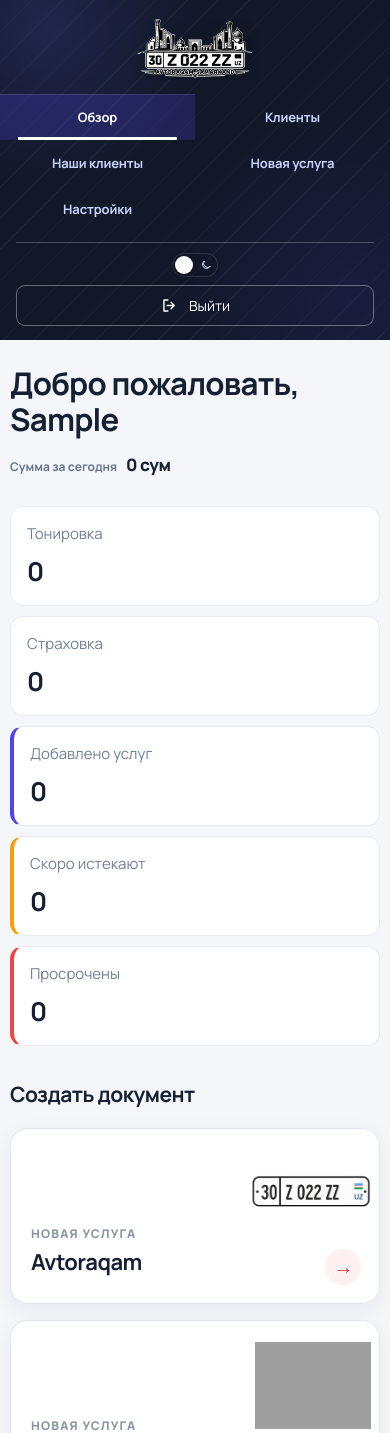
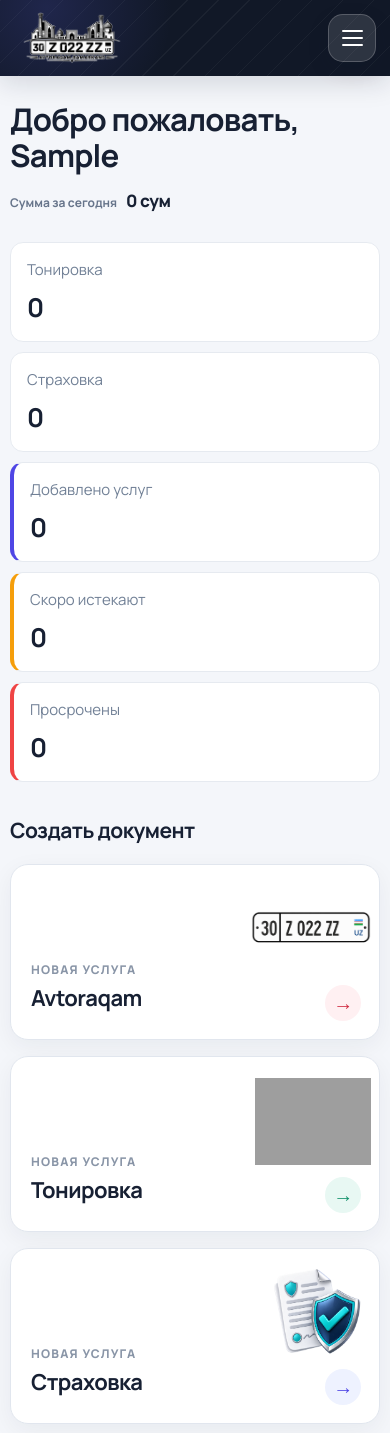
Before and after one commit to Shakhriyor10/avtoraqam, a Django app: page / in a window 390 px wide. Shown: the top 1433 px of the page. Run offline with Django 3.2, Linux system fonts and the light colour scheme; the visitor is signed in with stand-in values (Sample User, id 1); data that the repository does not hold is empty; grey boxes are pictures that could not be loaded.

Commit message:
asdasdazxczx

```diff
--- a/static/crm/app.js
+++ b/static/crm/app.js
@@ -1,4 +1,31 @@
 document.addEventListener('DOMContentLoaded', () => {
+  const mobileMenuToggle = document.getElementById('mobile-menu-toggle');
+  const mobileMenuBackdrop = document.getElementById('mobile-menu-backdrop');
+  const sidebar = document.querySelector('.sidebar');
+  if (mobileMenuToggle && mobileMenuBackdrop && sidebar) {
+    const closeMobileMenu = () => {
+      document.body.classList.remove('mobile-menu-open');
+      mobileMenuToggle.setAttribute('aria-expanded', 'false');
+      mobileMenuToggle.setAttribute('aria-label', 'Открыть меню');
+    };
+    const openMobileMenu = () => {
+      document.body.classList.add('mobile-menu-open');
+      mobileMenuToggle.setAttribute('aria-expanded', 'true');
+      mobileMenuToggle.setAttribute('aria-label', 'Закрыть меню');
+    };
+    mobileMenuToggle.addEventListener('click', () => {
+      document.body.classList.contains('mobile-menu-open') ? closeMobileMenu() : openMobileMenu();
+    });
+    mobileMenuBackdrop.addEventListener('click', closeMobileMenu);
+    sidebar.querySelectorAll('nav a').forEach(link => link.addEventListener('click', closeMobileMenu));
+    document.addEventListener('keydown', event => {
+      if (event.key === 'Escape') closeMobileMenu();
+    });
+    window.addEventListener('resize', () => {
+      if (window.innerWidth > 700) closeMobileMenu();
+    });
+  }
+
   const serviceFavoriteToggle = document.getElementById('service-favorite-toggle');
   const addToFavorites = document.getElementById('add-to-favorites');
   serviceFavoriteToggle?.addEventListener('click', () => {
--- a/static/crm/forms.css
+++ b/static/crm/forms.css
@@ -204,3 +204,42 @@ html[data-color-mode="dark"] .favorite-button{background:#111B2B;border-color:#3
 @media(max-width:700px){.account-profile-row{justify-content:center;margin-bottom:8px}.account-profile-row .color-mode-toggle{margin:0}.sidebar-account{margin-top:10px}}
 .favorite-field-wrap{display:grid;grid-template-columns:minmax(0,1fr) 42px;align-items:end;gap:10px}.favorite-field-wrap>label{display:grid;gap:7px;font-size:12px;font-weight:700}.service-favorite-toggle{display:grid;place-items:center;width:42px;height:42px;padding:0;border:1px solid #DCE3EC;border-radius:11px;background:#fff;color:#98A5B7;cursor:pointer;transition:.16s ease}.service-favorite-toggle:hover{color:#E82F5B;border-color:#F7A8BB;background:#FFF5F7}.service-favorite-toggle svg{width:20px;height:20px;fill:transparent;stroke:currentColor;stroke-width:1.8}.service-favorite-toggle.is-selected{color:#E82F5B;border-color:#FFC3D0;background:#FFF0F4}.service-favorite-toggle.is-selected svg{fill:currentColor}html[data-color-mode="dark"] .service-favorite-toggle{background:#111B2B;border-color:#334155;color:#8291A6}html[data-color-mode="dark"] .service-favorite-toggle:hover,html[data-color-mode="dark"] .service-favorite-toggle.is-selected{background:#321624;border-color:#713047;color:#FF6B91}@media(max-width:700px){.favorite-field-wrap{grid-column:1/-1}}
 .client-step-legend{display:flex!important;align-items:center;width:100%;gap:0}.client-step-legend .service-favorite-toggle{width:38px;height:38px;margin-left:auto;border-radius:10px}.client-step-legend .service-favorite-toggle svg{width:19px;height:19px;margin:0}
+
+/* Animated mobile navigation drawer. */
+.mobile-header,.mobile-menu-toggle,.mobile-menu-backdrop{display:none}
+@media(max-width:700px){
+  body{padding-top:76px}
+  body.mobile-menu-open{overflow:hidden}
+  .mobile-header{position:fixed;z-index:998;inset:0 0 auto;display:flex;align-items:center;justify-content:space-between;height:76px;padding:10px 14px;background:var(--theme-sidebar,#111827);background-image:radial-gradient(circle at 12% 10%,rgba(var(--theme-sidebar-glow,99,102,241),.18),transparent 36%),repeating-linear-gradient(135deg,rgba(255,255,255,.045) 0,rgba(255,255,255,.045) 1px,transparent 1px,transparent 22px);box-shadow:0 8px 24px rgba(13,25,43,.13)}
+  html[data-color-mode="dark"] .mobile-header{background-color:#0D1626}
+  body.mobile-menu-open .mobile-header{z-index:1001;background:transparent;box-shadow:none;pointer-events:none}
+  body.mobile-menu-open .mobile-header .mobile-brand{opacity:0}
+  body.mobile-menu-open .mobile-header .mobile-menu-toggle{pointer-events:auto}
+  .mobile-brand{display:flex;align-items:center;height:56px;text-decoration:none}.mobile-brand img{display:block;width:116px;height:52px;object-fit:contain}
+  .sidebar{position:fixed;z-index:1000;inset:0 auto 0 0;width:min(86vw,340px);height:100dvh;min-height:0;padding:12px 18px calc(18px + env(safe-area-inset-bottom));display:flex;transform:translateX(-104%);transition:transform .32s cubic-bezier(.22,1,.36,1);box-shadow:none;overflow:hidden}
+  body.mobile-menu-open .sidebar{transform:translateX(0);box-shadow:18px 0 50px rgba(5,14,28,.28)}
+  .sidebar .brand.brand-logo{align-self:flex-end;width:calc(100% - 66px);height:52px;margin:0 0 18px;justify-content:center;opacity:0;transform:translateX(-12px);transition:opacity .18s ease,transform .28s ease}
+  body.mobile-menu-open .sidebar .brand.brand-logo{opacity:1;transform:none;transition-delay:.08s}
+  .brand-logo .logo-frame,.brand-logo .logo-frame img{width:116px!important;max-width:116px!important;height:52px!important;max-height:52px!important}
+  .mobile-menu-toggle{display:grid;place-content:center;gap:5px;width:48px;height:48px;padding:0;border:1px solid rgba(255,255,255,.2);border-radius:15px;background:rgba(255,255,255,.12);color:var(--theme-sidebar-text,#fff);cursor:pointer;box-shadow:0 8px 22px rgba(8,25,40,.12);transition:background .2s ease,transform .2s ease}
+  .mobile-menu-toggle:active{transform:scale(.94)}
+  .mobile-menu-toggle span{display:block;width:21px;height:2px;border-radius:3px;background:currentColor;transition:transform .28s ease,opacity .2s ease,width .2s ease}
+  .mobile-menu-toggle[aria-expanded="true"] span:nth-child(1){transform:translateY(7px) rotate(45deg)}
+  .mobile-menu-toggle[aria-expanded="true"] span:nth-child(2){width:0;opacity:0}
+  .mobile-menu-toggle[aria-expanded="true"] span:nth-child(3){transform:translateY(-7px) rotate(-45deg)}
+  .sidebar nav{display:grid;grid-template-columns:1fr;margin:0 -18px;gap:2px;opacity:0;transform:translateX(-16px);pointer-events:none;transition:opacity .18s ease,transform .28s ease}
+  body.mobile-menu-open .sidebar nav{opacity:1;transform:none;pointer-events:auto;transition-delay:.08s}
+  .sidebar nav a{justify-content:flex-start;min-height:52px;padding:14px 28px;font-size:15px;text-align:left}
+  .sidebar nav a:hover,.sidebar nav a.active{padding-left:33px}
+  .sidebar nav a::before{inset:0 auto 0 0;width:4px;height:auto;transform:scaleY(.35)}
+  .sidebar nav a.active::before{transform:scaleY(1)}
+  .sidebar-account{margin-top:auto;opacity:0;transform:translateY(12px);pointer-events:none;transition:opacity .18s ease,transform .28s ease}
+  body.mobile-menu-open .sidebar-account{opacity:1;transform:none;pointer-events:auto;transition-delay:.12s}
+  .sidebar-account .user{display:block}
+  .account-profile-row{justify-content:space-between}
+  .mobile-menu-backdrop{position:fixed;z-index:999;inset:0;display:block;border:0;background:rgba(5,12,24,.52);opacity:0;visibility:hidden;pointer-events:none;backdrop-filter:blur(3px);transition:opacity .28s ease,visibility .28s ease}
+  body.mobile-menu-open .mobile-menu-backdrop{opacity:1;visibility:visible;pointer-events:auto}
+  main{margin:0;padding-top:22px}
+}
+@media(max-width:380px){.sidebar{width:min(90vw,320px)}}
+@media(prefers-reduced-motion:reduce){.sidebar,.mobile-menu-toggle span,.mobile-menu-backdrop,.sidebar nav,.sidebar-account,.sidebar .brand.brand-logo{transition-duration:.01ms!important}}
--- a/templates/crm/base.html
+++ b/templates/crm/base.html
@@ -11,8 +11,8 @@
   <link rel="stylesheet" href="{% static 'crm/app.css' %}">
   <link rel="stylesheet" href="{% static 'crm/dashboard.css' %}?v=19">
   <link rel="stylesheet" href="{% static 'crm/close-service.css' %}?v=7">
-  <link rel="stylesheet" href="{% static 'crm/forms.css' %}?v=23">
-  <script src="{% static 'crm/app.js' %}?v=13" defer></script>
+  <link rel="stylesheet" href="{% static 'crm/forms.css' %}?v=24">
+  <script src="{% static 'crm/app.js' %}?v=14" defer></script>
   <script src="{% static 'crm/registry.js' %}?v=8" defer></script>
   <script src="{% static 'crm/clients.js' %}?v=6" defer></script>
   <script src="{% static 'crm/favorites.js' %}?v=2" defer></script>
@@ -25,7 +25,7 @@
 <body class="{% if request.user.is_superuser %}superuser{% else %}staff-user{% endif %}">
   <aside class="sidebar">
     <a class="brand brand-logo" href="{% url 'crm:dashboard' %}"><span class="logo-frame"><img src="{% static 'img/avtoraqam_logo.png' %}" alt="Avtoraqam Samarkand"></span></a>
-    <nav>
+    <nav id="main-navigation">
       <a href="{% url 'crm:dashboard' %}" class="{% if request.resolver_match.url_name == 'dashboard' %}active{% endif %}">Обзор</a>
       <a href="{% url 'crm:client_list' %}" class="{% if 'client' in request.resolver_match.url_name and request.resolver_match.url_name != 'favorite_clients' %}active{% endif %}">Клиенты</a>
       <a href="{% url 'crm:favorite_clients' %}" class="{% if request.resolver_match.url_name == 'favorite_clients' %}active{% endif %}">Наши клиенты</a>
@@ -34,6 +34,8 @@
     </nav>
     <div class="sidebar-account"><div class="account-profile-row"><div class="user">{{ request.user.get_full_name|default:request.user.username }}<small>Сотрудник</small></div><button type="button" class="color-mode-toggle" id="color-mode-toggle" data-url="{% url 'crm:color_mode_toggle' %}" aria-label="Переключить дневной и тёмный режим" title="Переключить режим"><span class="mode-toggle-track"><svg class="mode-sun" viewBox="0 0 24 24"><circle cx="12" cy="12" r="4"/><path d="M12 2v2m0 16v2M4.9 4.9l1.4 1.4m11.4 11.4 1.4 1.4M2 12h2m16 0h2M4.9 19.1l1.4-1.4M17.7 6.3l1.4-1.4"/></svg><span class="mode-toggle-thumb"></span><svg class="mode-moon" viewBox="0 0 24 24"><path d="M20 15.2A8 8 0 0 1 8.8 4 8.1 8.1 0 1 0 20 15.2Z"/></svg></span></button></div><form method="post" action="{% url 'logout' %}">{% csrf_token %}<button type="submit" class="logout-button"><svg viewBox="0 0 24 24"><path d="M10 5H5v14h5M14 8l4 4-4 4m4-4H9"/></svg>Выйти</button></form></div>
   </aside>
+  <div class="mobile-header"><a class="mobile-brand" href="{% url 'crm:dashboard' %}"><img src="{% static 'img/avtoraqam_logo.png' %}" alt="Avtoraqam Samarkand"></a><button type="button" class="mobile-menu-toggle" id="mobile-menu-toggle" aria-label="Открыть меню" aria-expanded="false" aria-controls="main-navigation"><span></span><span></span><span></span></button></div>
+  <button type="button" class="mobile-menu-backdrop" id="mobile-menu-backdrop" aria-label="Закрыть меню" tabindex="-1"></button>
   <main>
     {% if messages %}{% for message in messages %}<div class="message">{{ message }}</div>{% endfor %}{% endif %}
     {% block content %}{% endblock %}
```
